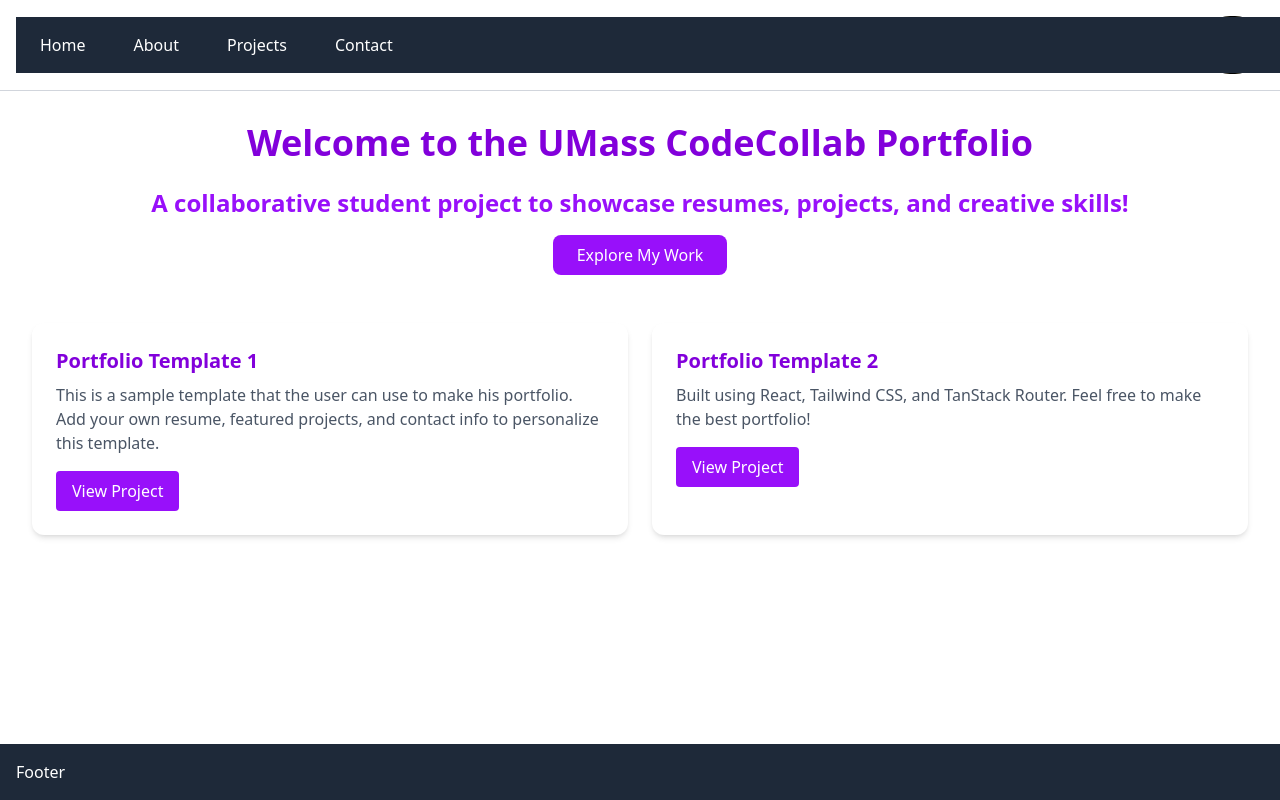
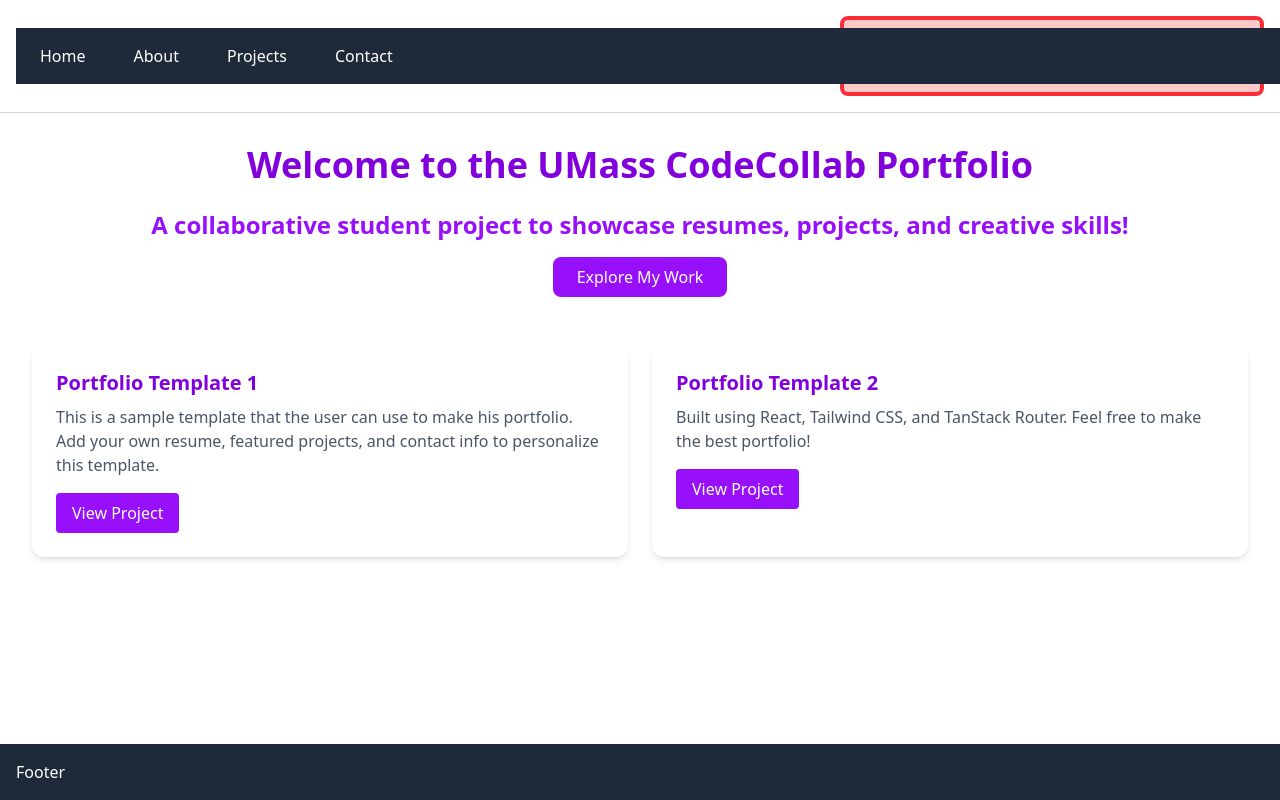
Before and after one commit to rashijain201/PersonalPortfolio_CodeCollab, a React (Vite) app: page / in a window 1280 px wide. Built offline with nearby package versions, Linux system fonts and the light colour scheme.

Commit message:
Update DarkMode.jsx

```diff
--- a/src/DarkMode.jsx
+++ b/src/DarkMode.jsx
@@ -1,27 +1,7 @@
-import { useState, useEffect } from 'react';
-
 export default function DarkMode() {
-  const [isDark, setIsDark] = useState(() => {
-    return localStorage.getItem('theme') === 'dark';
-  });
-
-  useEffect(() => {
-    const html = document.documentElement;
-    if (isDark) {
-      html.classList.add('dark');
-      localStorage.setItem('theme', 'dark');
-    } else {
-      html.classList.remove('dark');
-      localStorage.setItem('theme', 'light');
-    }
-  }, [isDark]);
-
   return (
-    <button
-      onClick={() => setIsDark(!isDark)}
-      className="text-4xl p-2 bg-yellow-300 rounded-full border border-black"
-    >
-      {isDark ? '🔌' : '💡'}
-    </button>
+    <div className="text-4xl bg-red-200 text-red-800 p-4 rounded-lg border-4 border-red-500">
+      💡 THIS IS DARKMODE
+    </div>
   );
 }
```
